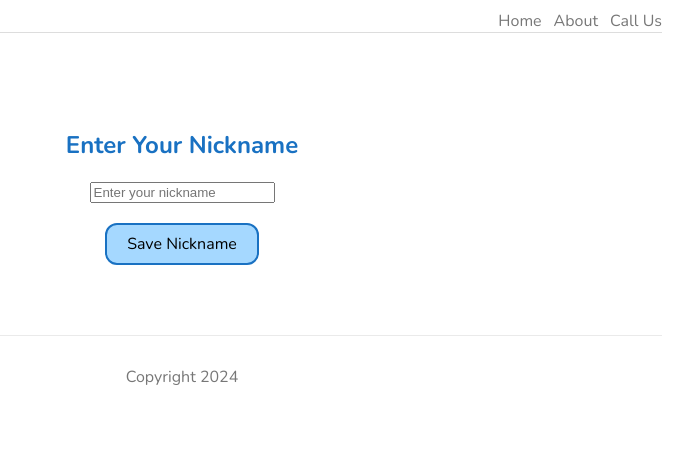
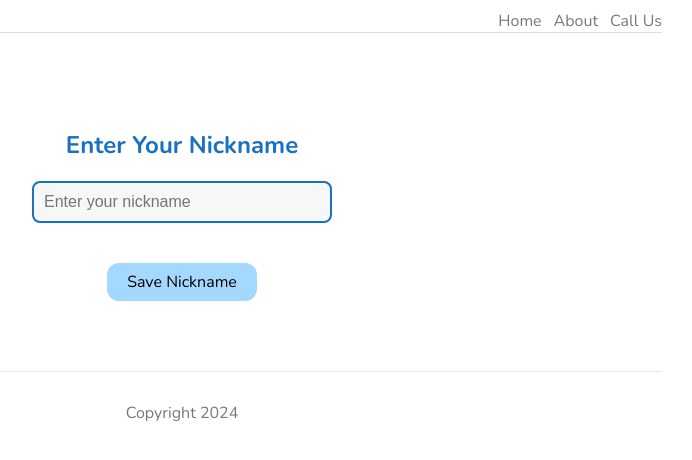
Before and after one commit to sabaataha/safe-web, a Next.js app in the folder nextjs-tutorial-lesson-14/: page /NicknamePage in a window 1280 px wide. Shown: the top 460 px of the page, without its empty margins (458-1150 px from the left). Built offline with nearby package versions, Linux system fonts and the light colour scheme.

Commit message:
fixed css

```diff
--- a/nextjs-tutorial-lesson-14/pages/NicknamePage.js
+++ b/nextjs-tutorial-lesson-14/pages/NicknamePage.js
@@ -23,7 +23,7 @@ const NicknamePage = () => {
         placeholder="Enter your nickname"
         value={nickname}
         onChange={handleNicknameChange}
-        className='inputText'
+        className={styles.inputText}
       />
       <Link href="/avatarSelection" className={styles.saveButton}>
         Save Nickname
--- a/nextjs-tutorial-lesson-14/styles/NicknamePage.module.css
+++ b/nextjs-tutorial-lesson-14/styles/NicknamePage.module.css
@@ -13,23 +13,26 @@
 }
 
 .inputText {
-    width: 100%;
+    width: 300px;
     padding: 10px;
     margin-bottom: 20px;
     box-sizing: border-box;
-    border: 1px solid #ccc;
-    border-radius: 5px;
-}
+    border: 2px solid #1971c2;
+    border-radius: 8px;
+    font-size: 1rem;
+    background-color: #f7f7f7;
+    color: #333;
+    transition: border-color 0.3s ease, background-color 0.3s ease;
+  }
+
+  .inputText:focus {
+    border-color: #78c4ff; /* Border color on focus */
+    outline: none; /* Remove default focus outline */
+    background-color: #fff; /* Background color on focus */
+  }
+
 
 .saveButton {
-    /* background-color: #a5d8ff;
-    color: black;
-    padding: 10px 20px;
-    border: none;
-    border-radius: 5px;
-    cursor: pointer;
-    font-size: 16px;
-    transition: background-color 0.3s ease; */
     display: block;
     width: 150px;
     padding: 8px 0;
@@ -38,7 +41,7 @@
     border-radius: 12px;
     color: black;
     text-align: center;
-    border: 2px solid #1971c2;
+    /* border: 2px solid #1971c2; */
     margin-bottom: 50px;
     font-family: 'Nunito', sans-serif;
     font-size: 16px;
```
